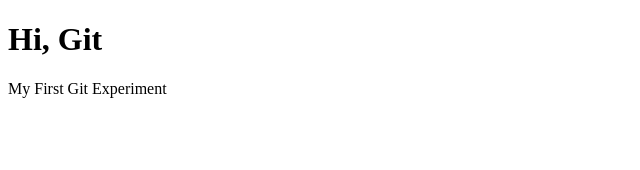
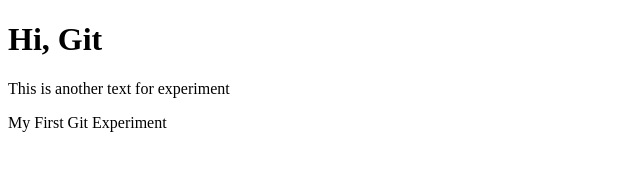
Before and after one commit to Danic2403/project1, a plain HTML site: page index.html in a window 1280 px wide. Shown: the whole page, without its empty margins (0-640 px from the left). Drawn offline with Linux system fonts and the light colour scheme.

Commit message:
Update index.html

```diff
--- a/index.html
+++ b/index.html
@@ -6,6 +6,7 @@
 </head>
 <body>
   <h1>Hi, Git</h1>
+  <p>This is another text for experiment
   <p>My First Git Experiment</p>
 </body>
 </html>
```
